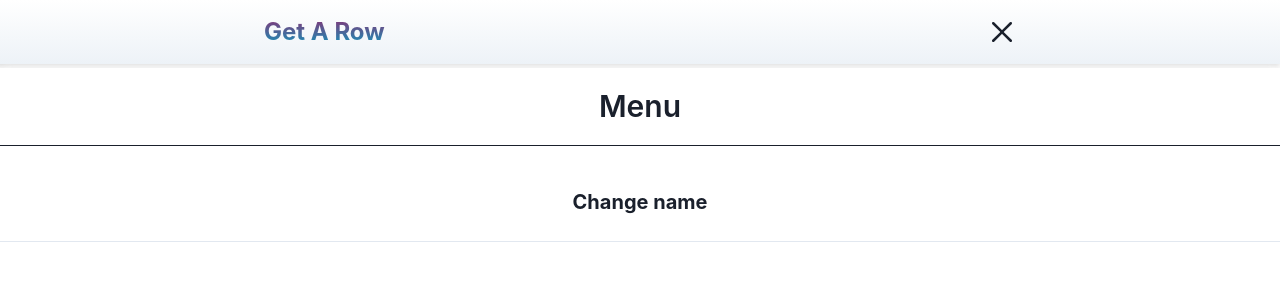
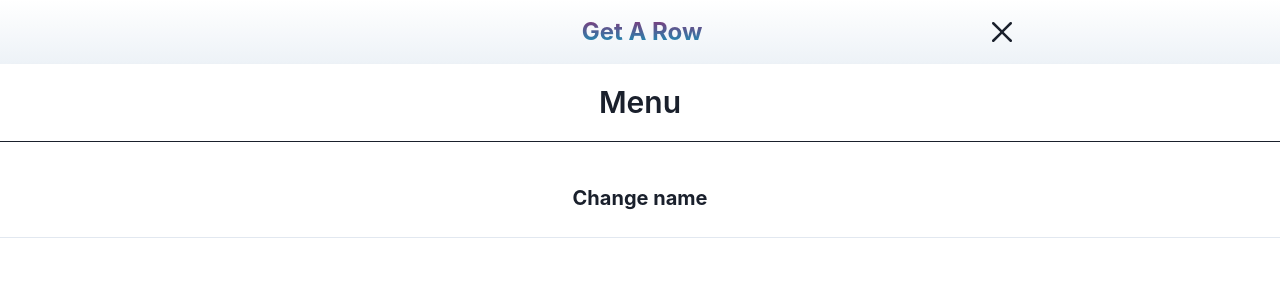
Before and after one commit to felix-odenhall/get-a-row, a React (Create React App) app: page / in a window 1280 px wide. Both pictures are taken after a click on the element 1004 px from the left and 32 px from the top of the page. Shown: the top 300 px of the page. Built offline with nearby package versions, Linux system fonts and the light colour scheme.

Commit message:
updating header, change navbar to menu

```diff
--- a/src/components/Header/Header.tsx
+++ b/src/components/Header/Header.tsx
@@ -8,7 +8,7 @@ import {
 import useStore from "../../store/zustandStore";
 import HamburgerIcon from "./HamburgerIcon";
 import PickTasksContainer from "./PickTasksContainer";
-import Navbar from "./Navbar/Navbar";
+import Menu from "./Menu/Menu";
 
 export const Header = () => {
   const { hasOngoingGame, hasUsername } = useStore((state) => ({
@@ -23,7 +23,7 @@ export const Header = () => {
     <>
       <Box
         as="header"
-        pos="sticky"
+        pos="fixed"
         top="0"
         left="0"
         w="100%"
@@ -47,6 +47,9 @@ export const Header = () => {
             fontWeight="bold"
             bgGradient="linear(to-b, pink.700, cyan.600)"
             bgClip="text"
+            textAlign="center"
+            w="100%"
+            ml="7"
           >
             Get A Row
           </Text>
@@ -56,7 +59,7 @@ export const Header = () => {
           ) : (
             <CloseButton fontSize="xl" w="5" mr="1" />
           )}
-          <Navbar isOpen={isOpen} onClose={onClose} />
+          <Menu isOpen={isOpen} onClose={onClose} />
         </Box>
         {hasUsername && !hasOngoingGame && <PickTasksContainer />}
       </Box>
--- a/src/components/Header/Navbar/Navbar.tsx
+++ b/src/components/Header/Menu/Menu.tsx
@@ -8,14 +8,14 @@ import {
   UnorderedList,
 } from "@chakra-ui/react";
 import useStore from "../../../store/zustandStore";
-import NavbarListButton from "./NavbarListButton";
+import MenuListButton from "./MenuListButton";
 
-interface NavbarProps {
+interface MenuProps {
   isOpen: boolean;
   onClose: () => void;
 }
 
-const Navbar = ({ isOpen, onClose }: NavbarProps) => {
+const Menu = ({ isOpen, onClose }: MenuProps) => {
   const {
     setLastCompletedTask,
     shuffleArr,
@@ -63,6 +63,7 @@ const Navbar = ({ isOpen, onClose }: NavbarProps) => {
     setLastCompletedTask("");
     setUsername("");
     setHasUsername(false);
+    setHasBingo(false);
   };
 
   return (
@@ -79,7 +80,7 @@ const Navbar = ({ isOpen, onClose }: NavbarProps) => {
         backdropFilter="auto"
         backdropBlur="6px"
       />
-      <DrawerContent h="fill" w="30%" mt="8.5vh" bg="white">
+      <DrawerContent h="fill" w="30%" mt="8vh" bg="white">
         <DrawerHeader
           w="100%"
           textAlign="center"
@@ -92,15 +93,15 @@ const Navbar = ({ isOpen, onClose }: NavbarProps) => {
 
         <DrawerBody px="0">
           <UnorderedList listStyleType="none" m="0">
-            <NavbarListButton onClick={changeName} buttonName="Change name" />
+            <MenuListButton onClick={changeName} buttonName="Change name" />
 
             {hasOngoingGame && (
               <>
-                <NavbarListButton
+                <MenuListButton
                   onClick={pickNewTasks}
                   buttonName="Pick new tasks"
                 />
-                <NavbarListButton onClick={restartGame} buttonName="Restart" />
+                <MenuListButton onClick={restartGame} buttonName="Restart" />
               </>
             )}
           </UnorderedList>
@@ -112,4 +113,4 @@ const Navbar = ({ isOpen, onClose }: NavbarProps) => {
   );
 };
 
-export default Navbar;
+export default Menu;
--- a/src/components/Header/Navbar/NavbarListButton.tsx
+++ b/src/components/Header/Menu/MenuListButton.tsx
@@ -1,11 +1,11 @@
 import { Box, ListItem, Text } from "@chakra-ui/react";
 
-interface NavbarListButtonProps {
+interface MenuListButtonProps {
   onClick: () => void;
   buttonName: string;
 }
 
-const NavbarListButton = ({ onClick, buttonName }: NavbarListButtonProps) => {
+const MenuListButton = ({ onClick, buttonName }: MenuListButtonProps) => {
   return (
     <ListItem>
       <Box
@@ -26,4 +26,4 @@ const NavbarListButton = ({ onClick, buttonName }: NavbarListButtonProps) => {
   );
 };
 
-export default NavbarListButton;
+export default MenuListButton;
```
